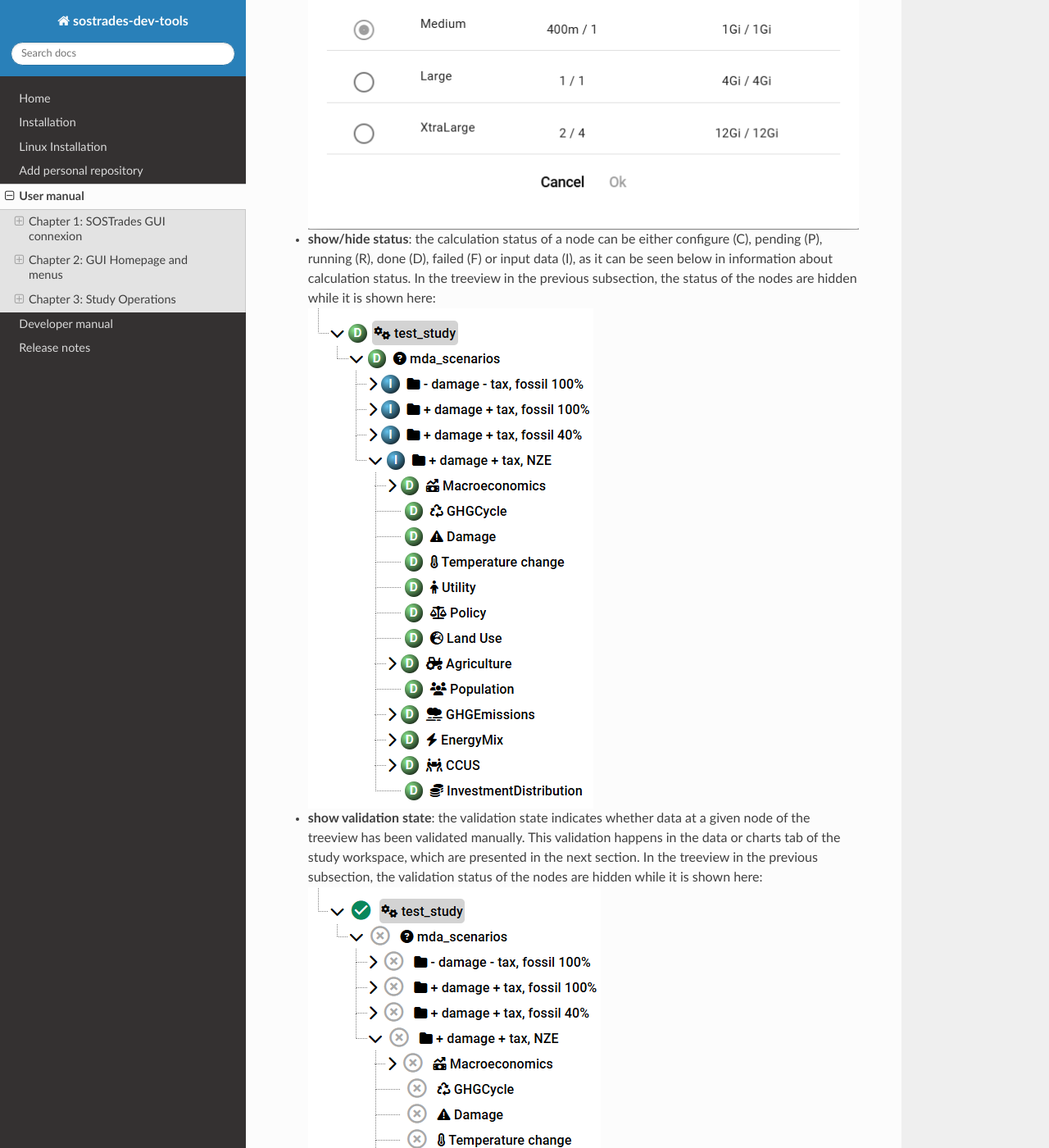
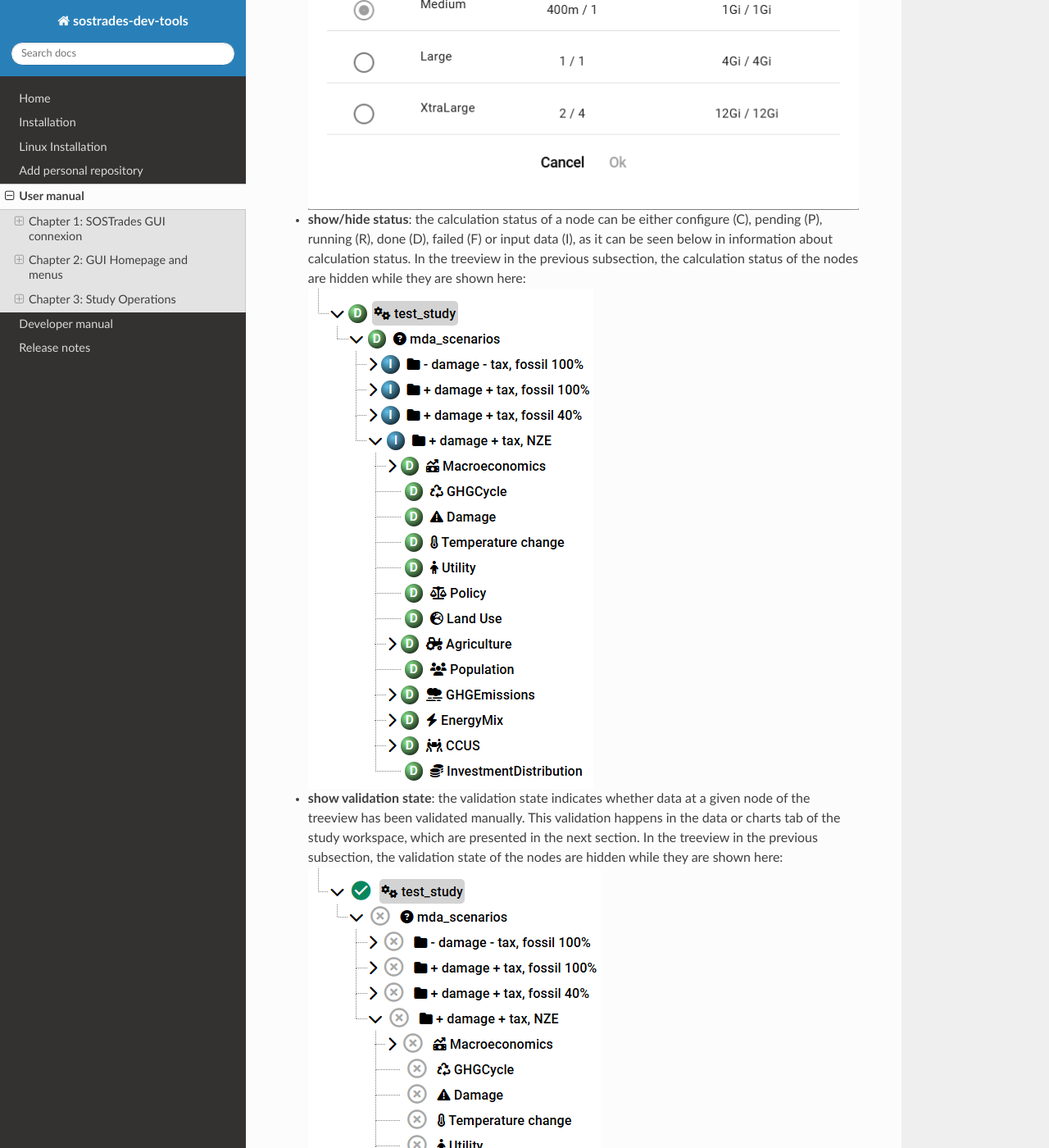
Before and after one commit to os-climate/sostrades-dev-tools, a Sphinx documentation site: the page built from docs/source/user_manual.md, in a window 1280 px wide and 1400 px high, scrolled down 21339 px. Shown: the whole window at 82% size. Built offline with Sphinx 7.4.7 and the Read the Docs theme 3.1.0, drawn with Linux system fonts in a browser that asks for light colours; some of the changed text lies outside the part shown.

Commit message:
Typo fixes on chapter 3

```diff
--- a/docs/source/user_manual.md
+++ b/docs/source/user_manual.md
@@ -308,13 +308,13 @@
 There are various possible actions, from left to right in the action bar:
 - **start execution**: to run the study so that the outputs are computed.
 - **import dataset**: a dataset is a group of data, and a dataset mapping describes how datasets are organised within the study. Hence, by opening the dataset mapping file (in JSON format), the datasets are imported and new input data is available.
-- **export in dataset** : similarly as for the import, the datasets are exported with a mapping file (in JSON format). Hence, the outputs are put in datasets.
+- **export in dataset** : similarly as for the import, the outputs are exported with a mapping file (in JSON format). Hence, the outputs are put in datasets.
 - **download study data into csv**
 - **execution pod settings**: to change the size of the pod on which the study is executed. <br>
 ![](images/platform_study/study_panel/action_bar/execution_pod_settings.png)
-- **show/hide status**: the calculation status of a node can be either configure (C), pending (P), running (R), done (D), failed (F) or input data (I), as it can be seen below in information about calculation status. In the treeview in the previous subsection, the status of the nodes are hidden while it is shown here: <br>
+- **show/hide status**: the calculation status of a node can be either configure (C), pending (P), running (R), done (D), failed (F) or input data (I), as it can be seen below in information about calculation status. In the treeview in the previous subsection, the calculation status of the nodes are hidden while they are shown here: <br>
 ![](images/platform_study/study_panel/action_bar/show_calculation_status.png)
-- **show validation state**: the validation state indicates whether data at a given node of the treeview has been validated manually. This validation happens in the data or charts tab of the study workspace, which are presented in the next section. In the treeview in the previous subsection, the validation status of the nodes are hidden while it is shown here: <br>
+- **show validation state**: the validation state indicates whether data at a given node of the treeview has been validated manually. This validation happens in the data or charts tab of the study workspace, which are presented in the next section. In the treeview in the previous subsection, the validation state of the nodes are hidden while they are shown here: <br>
 ![](images/platform_study/study_panel/action_bar/show_validation_state.png) <br>
 In this example, the data has been validated at root node but not at other nodes. <br>
 Moreover, both calculation status and validation state can be shown in the treeview: <br>
```
Also changed, not shown: other parts of docs/source/user_manual.md (+7 -7 lines).
